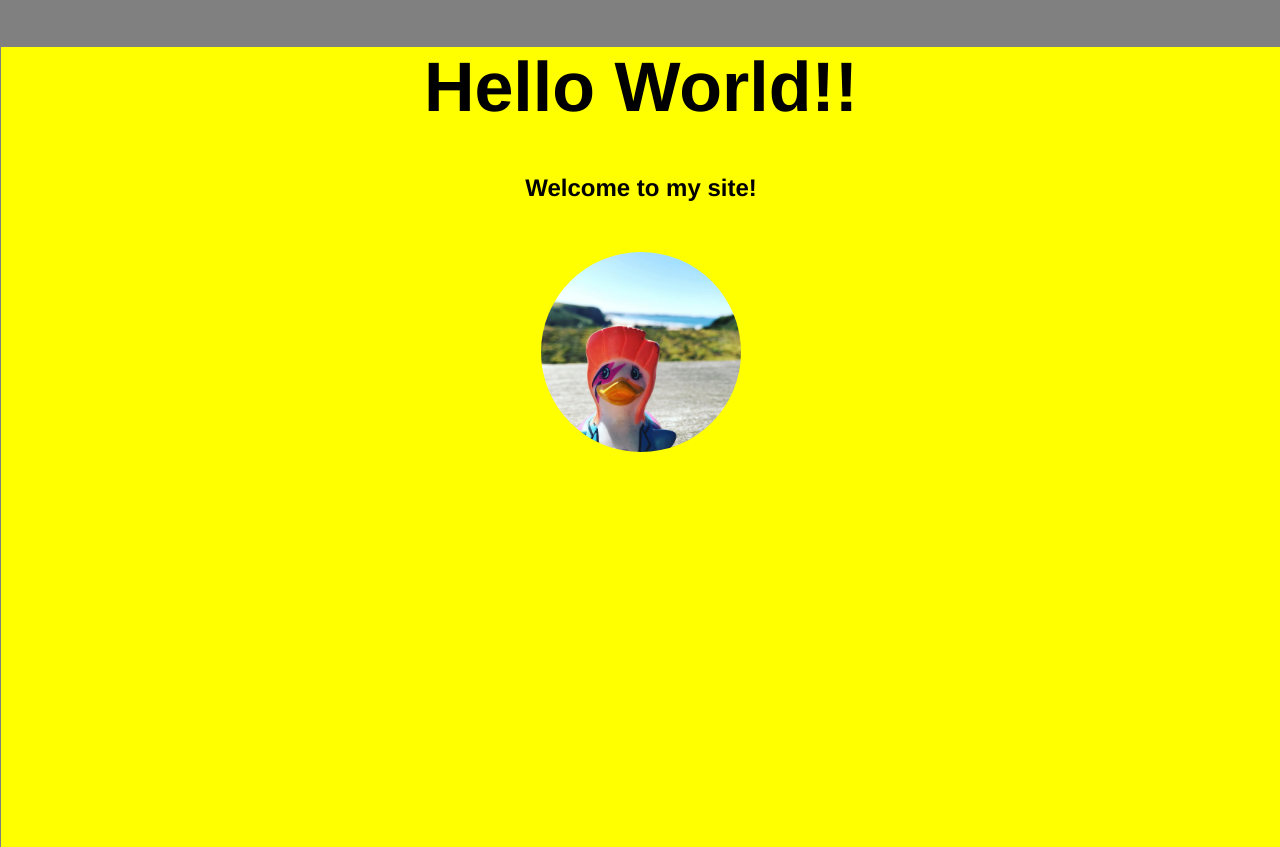
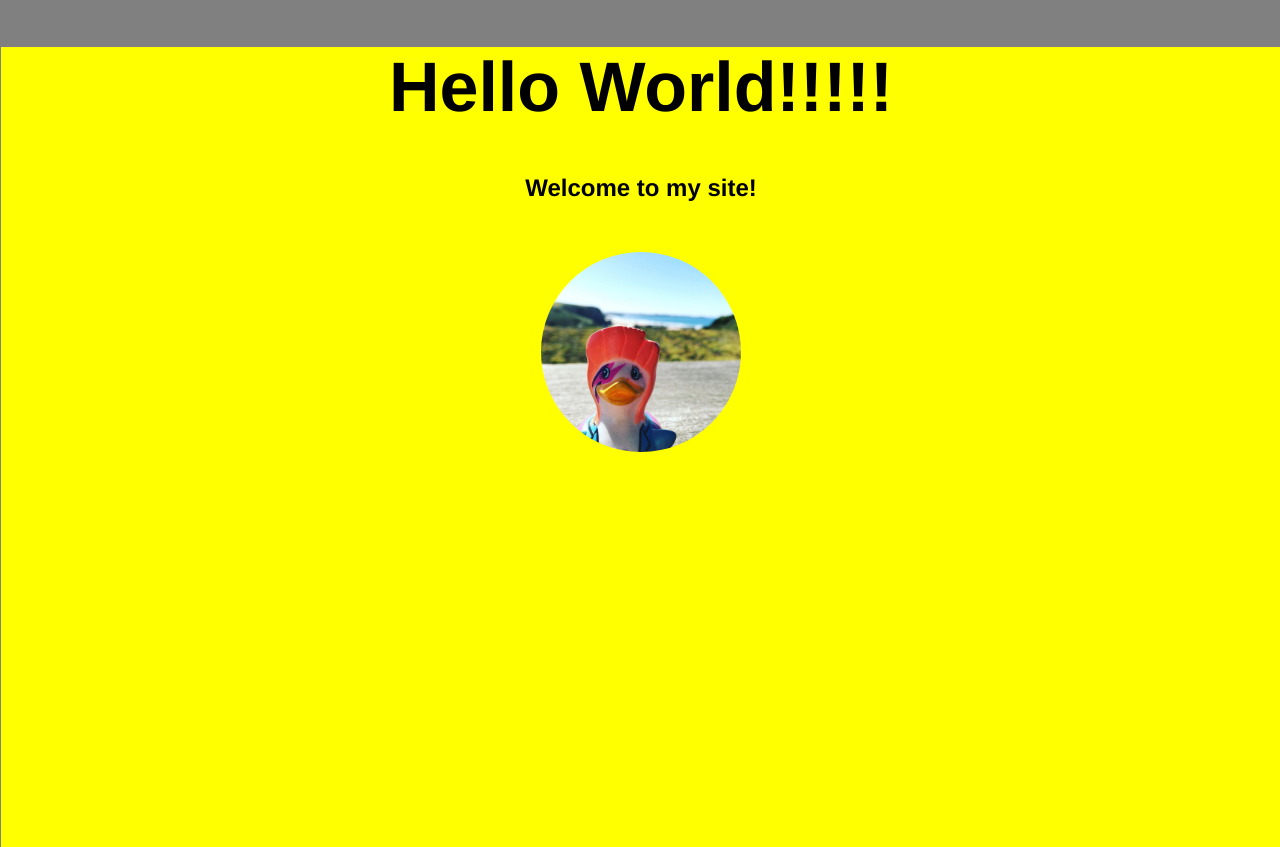
Before and after one commit to Danaech/my-first-website-, a plain HTML site: page beginners-week-one-master/index.html in a window 1280 px wide. Shown: the top 847 px of the page. Drawn offline with Linux system fonts and the light colour scheme.

Commit message:
Add!!!!!
Add many !!!!!

```diff
--- a/beginners-week-one-master/index.html
+++ b/beginners-week-one-master/index.html
@@ -6,7 +6,7 @@
     </head>
 <body>
     <div class="yellowDiv">
-        <h1>Hello World!!</h1>
+        <h1>Hello World!!!!!</h1>
 
         <h2>Welcome to my site!</h2>
 
```
